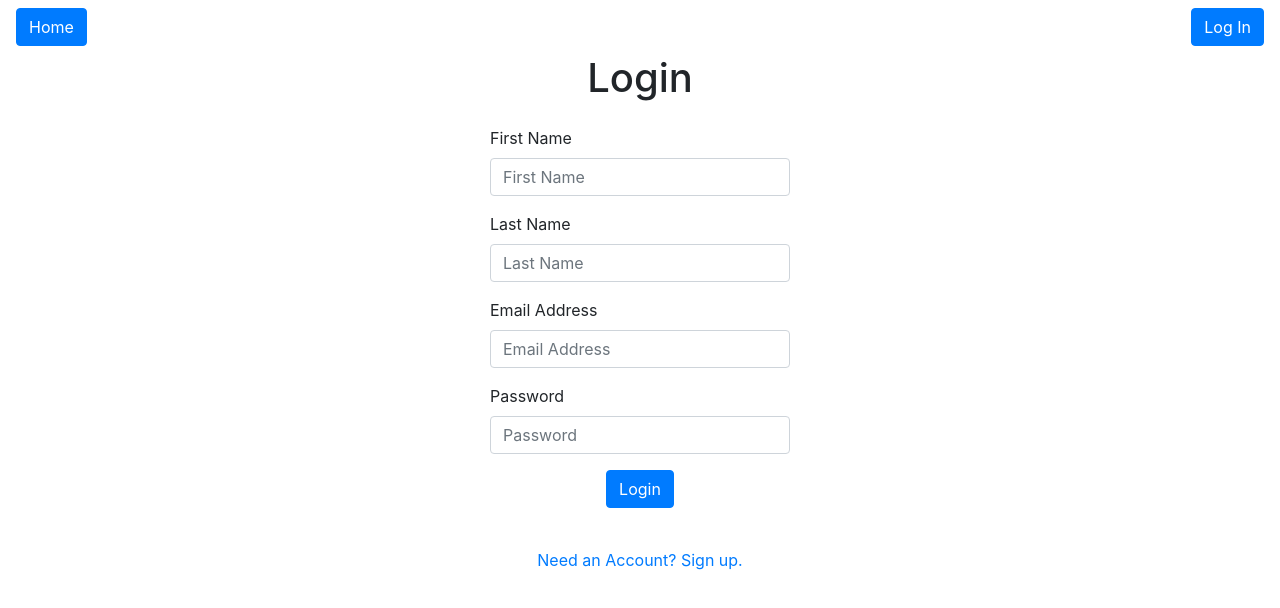
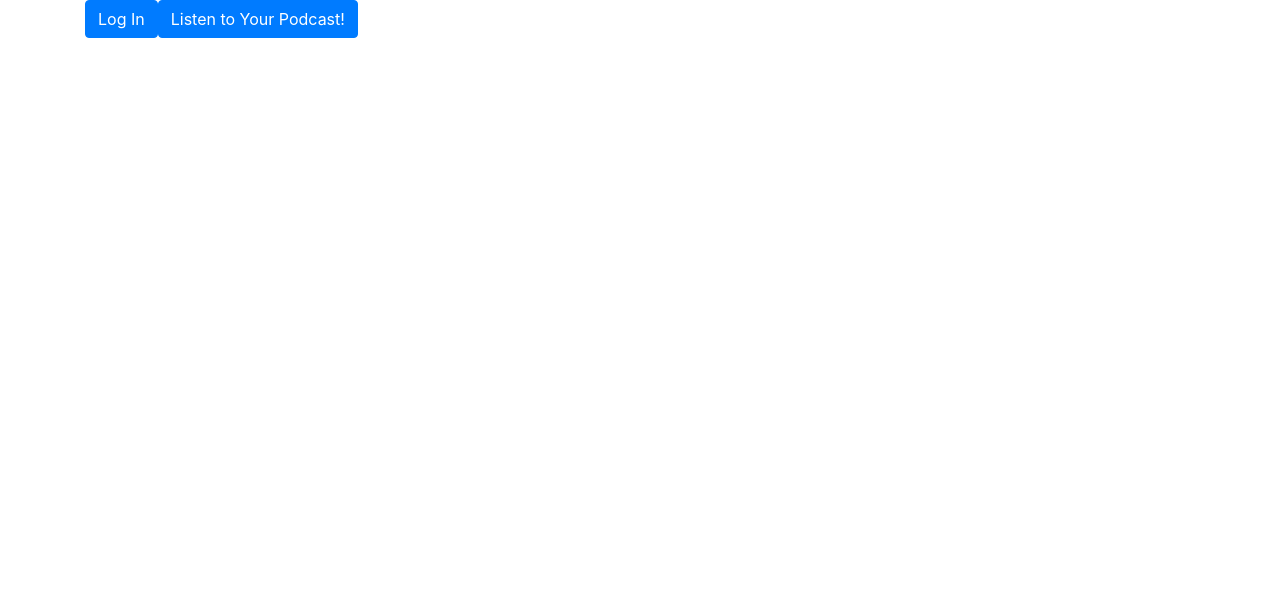
Before and after one commit to wyncode/c38_final_podcast, a React (Create React App) app in the folder client/: page /Login in a window 1280 px wide. Shown: the top 608 px of the page. Built offline with nearby package versions, Linux system fonts and the light colour scheme; no server answers.

Commit message:
both modals

```diff
--- a/client/src/App.jsx
+++ b/client/src/App.jsx
@@ -1,32 +1,27 @@
-import React, { useState, useEffect } from 'react';
+import React from 'react';
 import { AppContextProvider } from './context/AppContext';
-import ContextDemo from './components/ContextDemo';
 import { BrowserRouter, Switch, Route } from 'react-router-dom';
 import Home from './pages/Home';
 import './App.css';
 import SignUp from './pages/SignUp';
 import Login from './pages/Login';
-import NavBar from './components/NavBar';
+// import NavBar from './components/NavBar';
+import LoginModal from './components/LoginModal';
+import SignUpModal from './components/SignUpModal'
+
 const App = () => {
-  const [serverMessage, setServerMessage] = useState('');
-
-  const fetchDemoData = () => {
-    fetch('/api/demo')
-      .then((response) => response.json())
-      .then((data) => setServerMessage(data.message));
-  };
-
-  useEffect(fetchDemoData, []);
 
   return (
     <AppContextProvider>
-      <NavBar />
+
       <BrowserRouter>
         <Switch>
           <Route exact path="/" component={Home} />
           <Route exact path="/Login" component={Login} />
           <Route exact path="/signup" component={SignUp} />
         </Switch>
+        <LoginModal />
+        <SignUpModal />
       </BrowserRouter>
     </AppContextProvider>
   );
--- a/client/src/components/LoginModal.jsx
+++ b/client/src/components/LoginModal.jsx
@@ -1,38 +1,31 @@
-import React, { useState } from 'react';
+import React, { useState, useContext } from 'react';
 import { Modal, Form, Button } from 'react-bootstrap';
-import axios from 'axios';
+import { AppContext } from '../context/AppContext';
 
 
-const Login = (props) => {
-  // const [show, setShow] = useState(!sessionStorage.getItem('AGE_CONFIRMED'));
-  const [modalState, setModalState] = useState(false)
+const LoginModal = () => {
+  const { isLoginModalOpen, setIsLoginModalOpen } = useContext(AppContext);
+
   const [formData, setFormData] = useState(null)
-  const handleModal = () => {
-    setModalState(!modalState);
+
+  const handleModal = (event) => {
+    event.preventDefault();
+    setIsLoginModalOpen(!isLoginModalOpen);
+
   }
+
   const handleChange = (event) => {
-    setFormData({...FormData, [event.target.name]: event.target.value})
+    setFormData({...formData, [event.target.name]: event.target.value})
   }
-//     const handleLogin = async (event) => {
-// event.preventDefault();
-// // try {
-// //   const response = await axios.post('/api/users/login', formData);
-// // }
-
-
 
   return (
-    <div>
-    <Button onClick={() => handleModal()} className="login justify-content-end">Login</Button>
     <Modal
       className="modal-popup"
-      {...props}
       size="md"
       aria-labelledby="contained-modal-title-vcenter"
       centered
-      show={modalState}
+      show={isLoginModalOpen}
       backdrop="static"
-      // onHide=
     >
       <Form className="container d-flex flex-column align-items-center justify-content-center fullscreen" >
         <Form.Text className="mb-4">Log In!</Form.Text>
@@ -41,38 +34,18 @@ const Login = (props) => {
           <Form.Control type="text" placeholder="CodeBear8836" name="username" />
         </Form.Group>
 
-        <Form.Group>
-          <Form.Label>Email</Form.Label>
-          <Form.Control type="email" placeholder="PodcastFan@gmail.com" name="email" />
-        </Form.Group>
 
         <Form.Group>
           <Form.Label>Password</Form.Label>
           <Form.Control typep="password" placeholder="Not 'password'" name="password" />
         </Form.Group>
-
-        {/* <Modal.Title id="contained-modal-title-vcenter">ARE YOU OVER 21?!</Modal.Title>
-			</Modal.Header>
-			<Modal.Body>You have to be over 21 years old to access to our site</Modal.Body>
-			<Modal.Footer>
-				<Button className="modal-button-yes" variant="success" onClick={handleClose}>
-					Yes, I am
-				</Button>
-				<Button className="modal-button-no" variant="danger" onClick={handleClose}>
-					<a
-						style={{ color: 'white', textDecoration: 'none' }}
-						href="https://www.youtube.com/watch?v=dQw4w9WgXcQ"
-					>
-						No, I am not
-					</a>
-				</Button> */}
-        <Button className="mb-4 mt-2" type="submit">
+        <Button className="mb-4 mt-2" type="submit" onSubmit={handleModal}>
           Abra Cadabra
         </Button>
+
       </Form>
     </Modal>
-    </div>
   )
 };
 
-export default Login;
+export default LoginModal;
--- a/client/src/components/NavBar.jsx
+++ /dev/null
@@ -1,21 +0,0 @@
-import React from 'react';
-import { Navbar, Nav, NavDropdown, Button } from 'react-bootstrap';
-import { Link } from 'react-router-dom';
-function NavBar() {
-  return (
-    <Navbar>
-      <Nav.Item>
-        {/*save for later to add logo */}
-        {/* <img width="70px" src={Logo} /> */}
-        <Button href="/">Home</Button>
-      </Nav.Item>
-
-      <Navbar.Toggle />
-      <Navbar.Collapse className="justify-content-end">
-        <Button href="/Login">Log In</Button>
-      </Navbar.Collapse>
-    </Navbar>
-  );
-}
-
-export default NavBar;
--- /dev/null
+++ b/client/src/components/SignUpModal.jsx
@@ -0,0 +1,55 @@
+
+ import React, { useState, useContext } from 'react';
+ import { Modal, Form, Button } from 'react-bootstrap';
+ import { AppContext } from '../context/AppContext';
+
+ const SignUpModal = () => {
+const { signUpModalOpen, setSignUpModalOpen} = useContext(AppContext);
+
+const [formData, setFormData] = useState(null)
+const handleModal = (event) => {
+    event.preventDefault();
+    setSignUpModalOpen(!signUpModalOpen);
+
+  }
+
+const handleChange = (event) => {
+    setFormData({...formData, [event.target.name]: event.target.value})
+  }
+
+    return (
+ <Modal
+ className="modal-popup"
+ size="md"
+ aria-labelledby="contained-modal-title-vcenter"
+ centered
+ show={signUpModalOpen}
+ backdrop="static">
+     <Form className="container d-flex flex-column align-items-center justify-content-center fullscreen">
+         <Form.Text>Sign Up | WynCast</Form.Text>
+     <Form.Group>
+        <Form.Label>Email</Form.Label>
+        <Form.Control type="email" placeholder="PodcastFan@gmail.com" name="email" />
+      </Form.Group>
+
+     <Form.Text className="mb-4"></Form.Text>
+     <Form.Group>
+       <Form.Label>Username</Form.Label>
+       <Form.Control type="text" placeholder="CodeBear8836" name="username" />
+     </Form.Group>
+
+
+     <Form.Group>
+       <Form.Label>Password</Form.Label>
+       <Form.Control typep="password" placeholder="Not 'password'" name="password" />
+     </Form.Group>
+     <Button className="mb-4 mt-2" type="submit" onSubmit={handleModal}>
+          Let's Get Started!
+        </Button>
+     </Form>
+     </Modal>
+
+    )};
+
+
+    export default SignUpModal;
--- a/client/src/context/AppContext.jsx
+++ b/client/src/context/AppContext.jsx
@@ -3,17 +3,16 @@ import React, { createContext, useState } from 'react';
 export const AppContext = createContext();
 
 export const AppContextProvider = ({ children }) => {
-  const [contextMessage, setContextMessage] = useState('');
-
-  const contextMethod = () => {
-    setContextMessage('Hello from client/src/context/AppContext.jsx');
-  };
+  const [isLoginModalOpen, setIsLoginModalOpen] = useState(false);
+  const [signUpModalOpen, setSignUpModalOpen] = useState(false);
 
   return (
     <AppContext.Provider
       value={{
-        contextMessage,
-        contextMethod
+        isLoginModalOpen,
+        setIsLoginModalOpen,
+        signUpModalOpen,
+        setSignUpModalOpen,
       }}
     >
       {children}
--- a/client/src/pages/Home.jsx
+++ b/client/src/pages/Home.jsx
@@ -1,10 +1,12 @@
 import React from 'react';
-import NavBar from '../components/NavBar';
+// import NavBar from '../components/NavBar';
+
 const Home = () => {
   return (
     <div>
       <h1 className="fullscreen d-flex flex-column align-items-center">
         WYNCAST
+
       </h1>
     </div>
   );
--- a/client/src/pages/Login.jsx
+++ b/client/src/pages/Login.jsx
@@ -1,56 +1,23 @@
-import React from 'react';
+import React, { useContext } from 'react';
 import { Link } from 'react-router-dom';
 import { Container, Form, Button } from 'react-bootstrap';
+import { AppContext } from '../context/AppContext';
+import LoginModal from '../components/LoginModal';
+import SignUpModal from '../components/SignUpModal';
+
+
 
 const Login = () => {
+  const { setIsLoginModalOpen } = useContext(AppContext);
+  const { setSignUpModalOpen } = useContext(AppContext);
   return (
-    <Container className="container d-flex flex-column align-items-center justify-content-center fullscreen">
-      <h1 className="mb-4">Login</h1>
-      <Form style={{ width: 300 }}>
-        <Form.Group>
-          <Form.Label htmlFor="firstName">First Name</Form.Label>
-          <Form.Control
-            id="firstName"
-            type="firstName"
-            placeholder="First Name"
-            name="firstName"
-          />
-        </Form.Group>
-        <Form.Group>
-          <Form.Label htmlFor="lastName">Last Name</Form.Label>
-          <Form.Control
-            id="lastName"
-            type="lastName"
-            placeholder="Last Name"
-            name="lastName"
-          />
-        </Form.Group>
-        <Form.Group>
-          <Form.Label htmlFor="email">Email Address</Form.Label>
-          <Form.Control
-            id="email"
-            type="email"
-            placeholder="Email Address"
-            name="email"
-          />
-        </Form.Group>
-        <Form.Group>
-          <Form.Label htmlFor="password">Password</Form.Label>
-          <Form.Control
-            id="password"
-            type="password"
-            placeholder="Password"
-            name="password"
-          />
-        </Form.Group>
-        <Form.Group className="d-flex justify-content-center">
-          <Button type="submit">Login</Button>
-        </Form.Group>
-      </Form>
-      <Link className="mt-4" to="/signup">
-        Need an Account? Sign up.
-      </Link>
-    </Container>
+
+  <Container>
+   <Button onClick={() => setIsLoginModalOpen(true)}>Log In</Button>
+   {/* <LoginModal /> */}
+   <Button onClick={() => setSignUpModalOpen(true)}>Listen to Your Podcast!</Button>
+
+  </Container>
   );
 };
 
```
